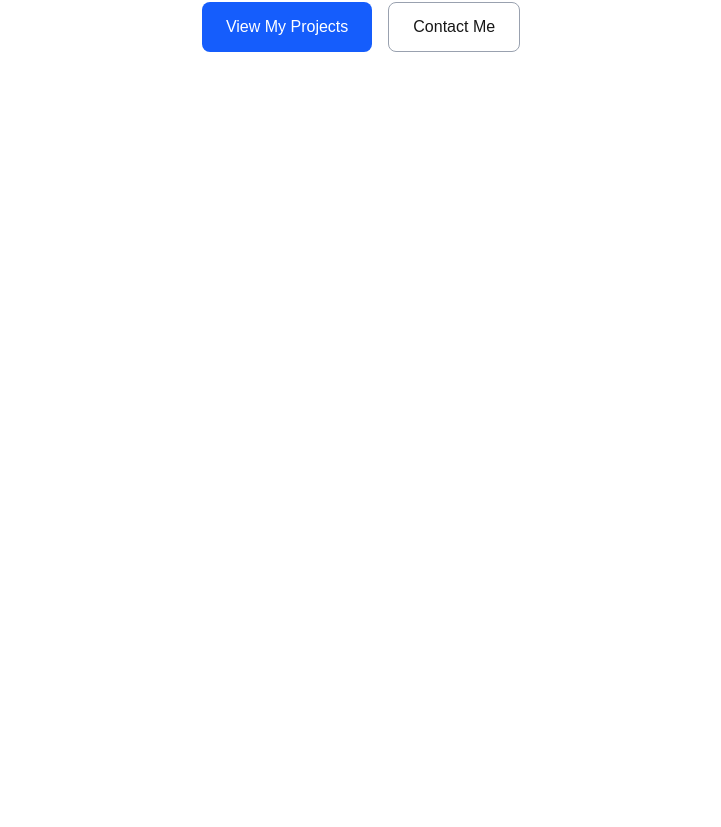
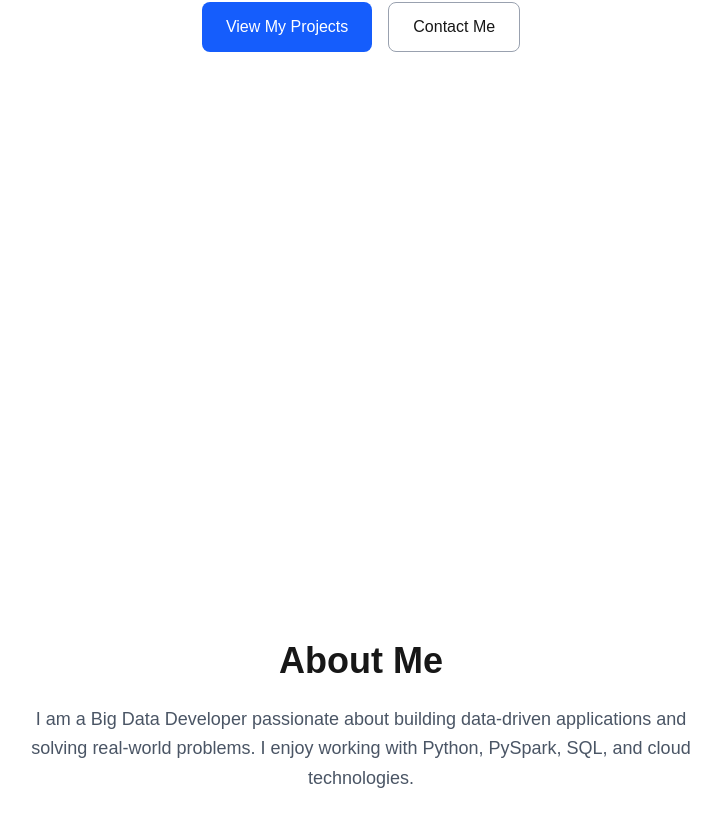
Before and after one commit to sreya86/Employee-Referal, a Next.js app: page / in a window 1280 px wide. Shown: the part 555-1382 px from the top of the page, without its empty margins (279-1000 px from the left). Before the commit the page ends 872 px from the top, so only its background shows below. Built offline with nearby package versions, Linux system fonts and the light colour scheme.

Commit message:
Added About

```diff
--- a/app/page.tsx
+++ b/app/page.tsx
@@ -1,4 +1,5 @@
 import Navbar from "@/components/Navbar";
+import About from "@/components/About";
 
 export default function Home() {
   return (
@@ -33,6 +34,8 @@ export default function Home() {
           </button>
         </div>
       </main>
+
+      <About />
     </>
   );
 }
--- /dev/null
+++ b/components/About.tsx
@@ -0,0 +1,18 @@
+export default function About() {
+  return (
+    <section
+      id="about"
+      className="min-h-screen flex flex-col justify-center items-center text-center p-8"
+    >
+      <h2 className="text-4xl font-bold mb-6">
+        About Me
+      </h2>
+
+      <p className="max-w-2xl text-lg text-gray-600 leading-relaxed">
+        I am a Big Data Developer passionate about building data-driven
+        applications and solving real-world problems. I enjoy working with
+        Python, PySpark, SQL, and cloud technologies.
+      </p>
+    </section>
+  );
+}
```
